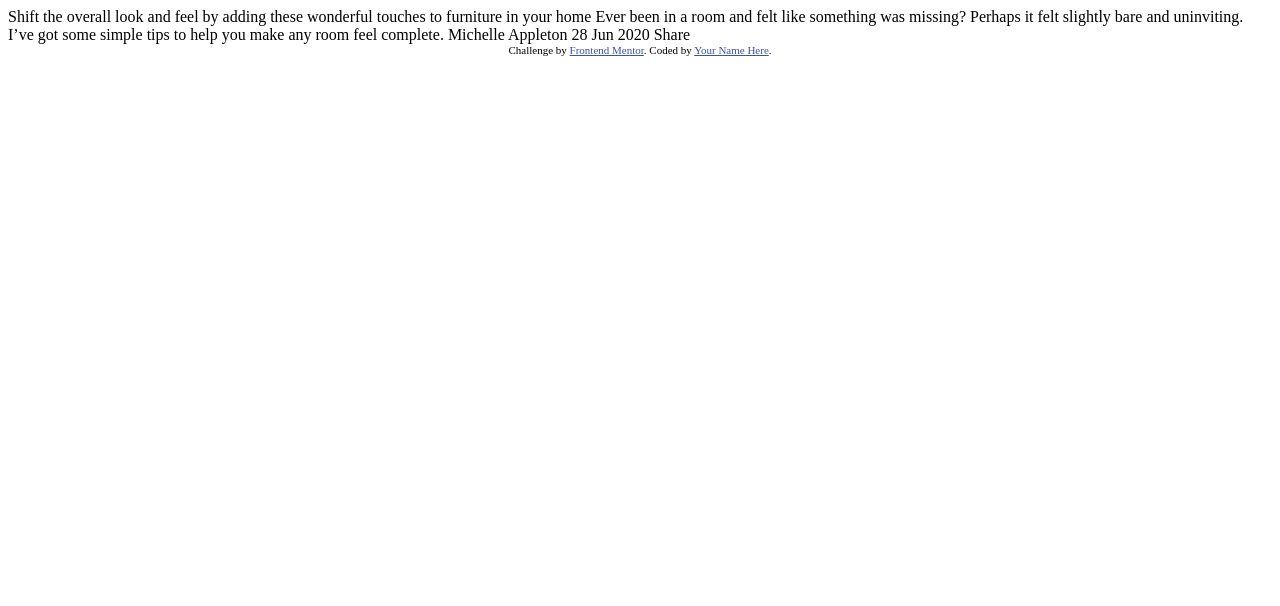
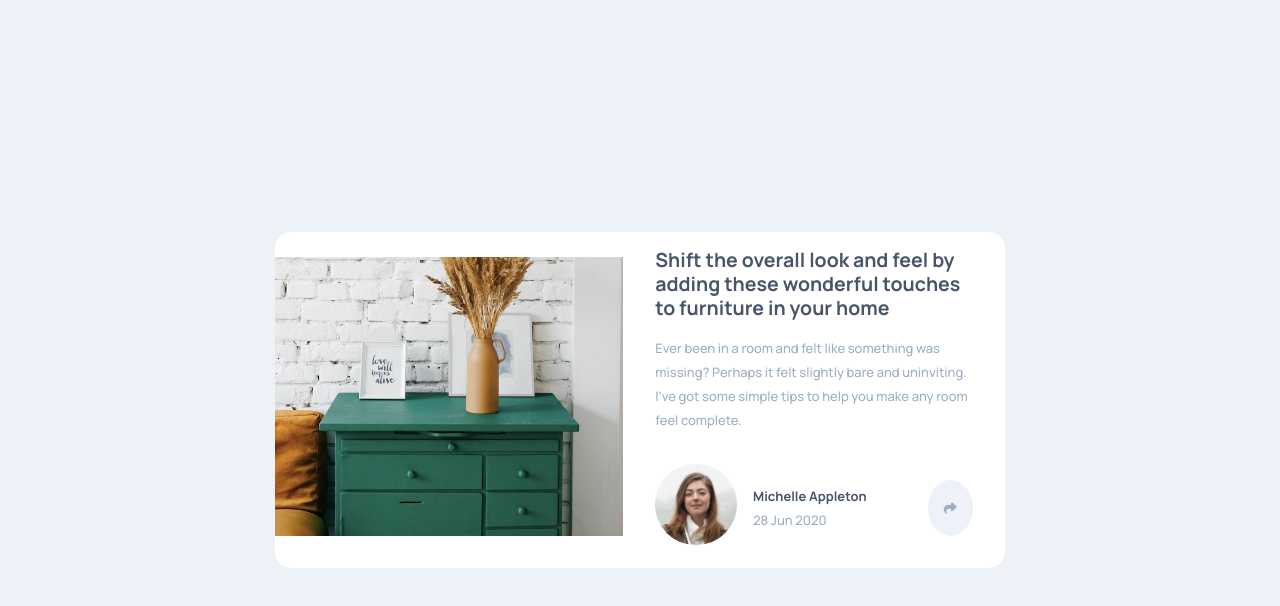
Before and after one commit to Aayush895/Article-Preview-Component, a plain HTML site: page index.html in a window 1280 px wide. Drawn offline with Linux system fonts and the light colour scheme.

Commit message:
Basic Desktop Layout done

```diff
--- a/index.html
+++ b/index.html
@@ -1,36 +1,66 @@
 <!DOCTYPE html>
 <html lang="en">
+
 <head>
   <meta charset="UTF-8">
-  <meta name="viewport" content="width=device-width, initial-scale=1.0"> <!-- displays site properly based on user's device -->
+  <meta name="viewport" content="width=device-width, initial-scale=1.0">
+  <!-- displays site properly based on user's device -->
 
   <link rel="icon" type="image/png" sizes="32x32" href="./images/favicon-32x32.png">
-
+  <link rel="stylesheet" href="styles.css">
+  <link rel="stylesheet" href="https://cdnjs.cloudflare.com/ajax/libs/font-awesome/6.4.2/css/all.min.css"
+    integrity="sha512-z3gLpd7yknf1YoNbCzqRKc4qyor8gaKU1qmn+CShxbuBusANI9QpRohGBreCFkKxLhei6S9CQXFEbbKuqLg0DA=="
+    crossorigin="anonymous" referrerpolicy="no-referrer" />
   <title>Frontend Mentor | Article preview component</title>
 
   <!-- Feel free to remove these styles or customise in your own stylesheet 👍 -->
   <style>
-    .attribution { font-size: 11px; text-align: center; }
-    .attribution a { color: hsl(228, 45%, 44%); }
+    .attribution {
+      font-size: 11px;
+      text-align: center;
+    }
+
+    .attribution a {
+      color: hsl(228, 45%, 44%);
+    }
   </style>
 </head>
+
 <body>
+  <main>
+    <div id="component-container">
+      <div class="img-container">
+        <img src="/images/drawers.jpg" alt="">
+      </div>
+      <div class="content-container">
+        <h2>Shift the overall look and feel by adding these wonderful
+          touches to furniture in your home</h2>
+        <p>Ever been in a room and felt like something was missing? Perhaps
+          it felt slightly bare and uninviting. I’ve got some simple tips
+          to help you make any room feel complete.
+        </p>
+        <div id="share-component">
+          <div class="profile">
+            <div class="profile-img">
+              <img src="/images/avatar-michelle.jpg" alt="">
+            </div>
+            <div class="profile-info">
+              <p>
+                Michelle Appleton
+              </p>
+              <p>28 Jun 2020</p>
+            </div>
+          </div>
+          <div class="share">
+            <i class="fa-solid fa-share"></i>
+          </div>
+        </div>
+      </div>
+    </div>
+  </main>
 
-  Shift the overall look and feel by adding these wonderful
-  touches to furniture in your home
 
-  Ever been in a room and felt like something was missing? Perhaps
-  it felt slightly bare and uninviting. I’ve got some simple tips
-  to help you make any room feel complete.
+  <!-- Share -->
+</body>
 
-  Michelle Appleton
-  28 Jun 2020
-
-  Share
-
-  <div class="attribution">
-    Challenge by <a href="https://www.frontendmentor.io?ref=challenge" target="_blank">Frontend Mentor</a>.
-    Coded by <a href="#">Your Name Here</a>.
-  </div>
-</body>
 </html>
--- /dev/null
+++ b/styles.css
@@ -0,0 +1,98 @@
+@import url('https://fonts.googleapis.com/css2?family=Manrope:wght@500;700&display=swap');
+
+:root {
+ --Very-Dark-Grayish-Blue: hsl(217, 19%, 35%);
+  --Desaturated-Dark-Blue: hsl(214, 17%, 51%);
+  --Grayish-Blue: hsl(212, 23%, 69%);
+  --Light-Grayish-Blue: hsl(210, 46%, 95%);
+}
+
+* {
+  margin: 0;
+  padding: 0;
+  box-sizing: border-box;
+}
+
+body {
+  font-family: 'Manrope', sans-serif;
+  font-size: 0.813rem;
+  background-color: var(--Light-Grayish-Blue);
+  line-height: 1.5rem;
+}
+
+main {
+  height: 100vh;
+  display: flex;
+  align-items: center;
+  justify-content: center;
+}
+
+#component-container {
+  display: flex;
+  align-items: center;
+  background-color: #fff;
+  color: var(--Grayish-Blue);
+  width: 57%;
+  border-radius: 1rem;
+}
+
+.img-container {
+  width: 100%;
+}
+
+.img-container > img {
+  width: 100%;
+}
+
+.content-container {
+  width: 100%;
+  padding: 1rem 2rem;
+}
+
+.content-container > h2 {
+  margin-bottom: 1rem;
+  color: var(--Very-Dark-Grayish-Blue);
+  font-weight: 700;
+}
+
+#share-component {
+  display: flex;
+  align-items: center;
+  justify-content: space-between;
+  margin-top: 2rem;
+}
+
+.profile {
+  display: flex;
+  align-items: center;
+}
+
+.profile-img {
+  width: 30%;
+}
+
+.profile-img > img {
+  width: 100%;
+  border-radius: 50%;
+}
+
+.profile-info {
+  margin: 0 1rem;
+}
+
+.profile-info > p:first-child {
+  color: var(--Very-Dark-Grayish-Blue);
+  font-weight: 700;
+}
+
+.share {
+  padding: 1rem;
+  border-radius: 50%;
+  background-color: var(--Light-Grayish-Blue);
+  cursor: pointer;
+}
+
+.share:hover{
+  background-color: var(--Very-Dark-Grayish-Blue);
+  color: #fff;
+}
```
Also changed, not shown: script.js (added).
